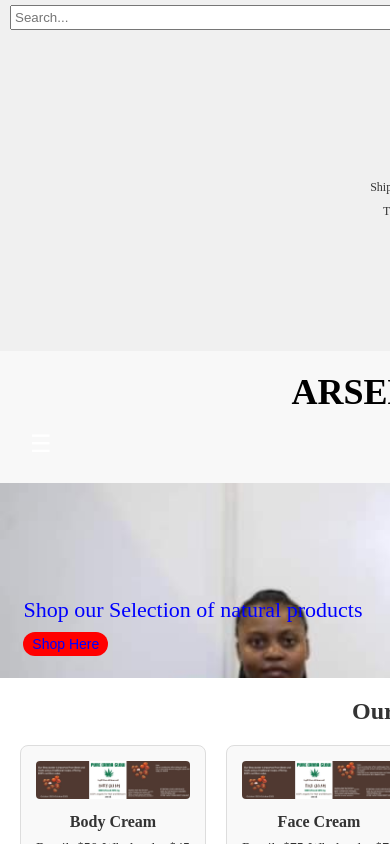
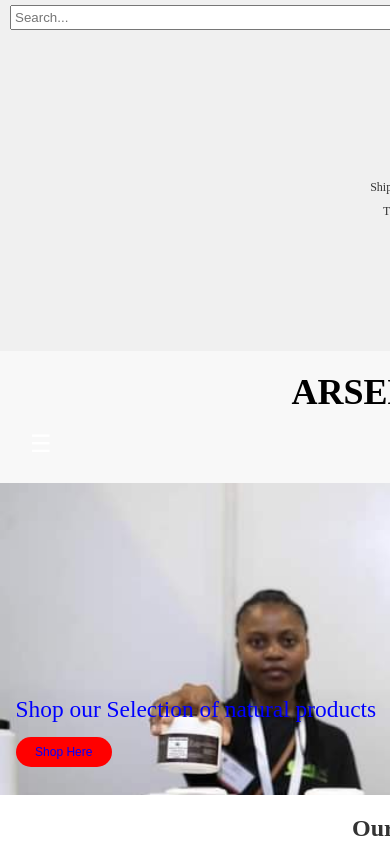
Before and after one commit to Syanda9/Web, a React (Vite) app: page / in a window 390 px wide. Shown: the top 844 px of the page. Built offline with nearby package versions, Linux system fonts and the light colour scheme.

Commit message:
Update Header

```diff
--- a/src/Header/Header.css
+++ b/src/Header/Header.css
@@ -1,16 +1,14 @@
-.header{
-    height:50vw;
+
+/* Default styles for larger screens */
+.header {
+    height: 50vw;
     margin: 0;
     background: url('/main.jpg') no-repeat;
-    background-size: 100%;
+    background-size: cover;
     position: relative;
 }
-/* Apply overflow-x hidden to the entire page */
-html, body {
-  overflow-x: hidden;
-}
 
-.header-contents{
+.header-contents {
     position: absolute;
     display: flex;
     flex-direction: column;
@@ -20,28 +18,85 @@
     bottom: 10%;
     left: 6vw;
     animation: fadeIn 3s;
+}
 
-}
-.header-contents h2{
-
+.header-contents h2 {
     font-weight: 500;
     color: blue;
-    font-size:max(4.5vw,22px);
+    font-size: max(4.5vw, 22px);
 }
-.header-contents p{
+
+.header-contents p {
     color: blue;
     font-size: 1vw;
 }
-.header-contents button{
+
+.header-contents button {
     border: none;
-    color:blue;
+    color: blue;
     font-weight: 500;
     padding: 1vw 2.3vw;
     background-color: rgb(255, 0, 0);
-    font-size: max(1vw,14px);
+    font-size: max(1vw, 14px);
     border-radius: 50px;
 }
-.header-contents button:hover{
-   background-color: green;
-   transform:scale(1.05);
+
+.header-contents button:hover {
+    background-color: green;
+    transform: scale(1.05);
 }
+
+/* Styles for medium-sized screens (tablets) */
+@media (max-width: 768px) {
+    .header {
+        height: 60vw;
+        background-size: cover;
+    }
+
+    .header-contents {
+        max-width: 70%;
+        left: 5vw;
+        gap: 2vw;
+    }
+
+    .header-contents h2 {
+        font-size: max(5vw, 18px);
+    }
+
+    .header-contents p {
+        font-size: 1.2vw;
+    }
+
+    .header-contents button {
+        padding: 1.5vw 3vw;
+        font-size: max(1.2vw, 12px);
+    }
+}
+
+/* Styles for small screens (mobile devices) */
+@media (max-width: 480px) {
+    .header {
+        height: 80vw;
+        background-size: cover;
+    }
+
+    .header-contents {
+        max-width: 90%;
+        left: 4vw;
+        gap: 3vw;
+        bottom: 8%;
+    }
+
+    .header-contents h2 {
+        font-size: max(6vw, 16px);
+    }
+
+    .header-contents p {
+        font-size: 2.5vw;
+    }
+
+    .header-contents button {
+        padding: 2vw 5vw;
+        font-size: max(2.5vw, 12px);
+    }
+}
```
